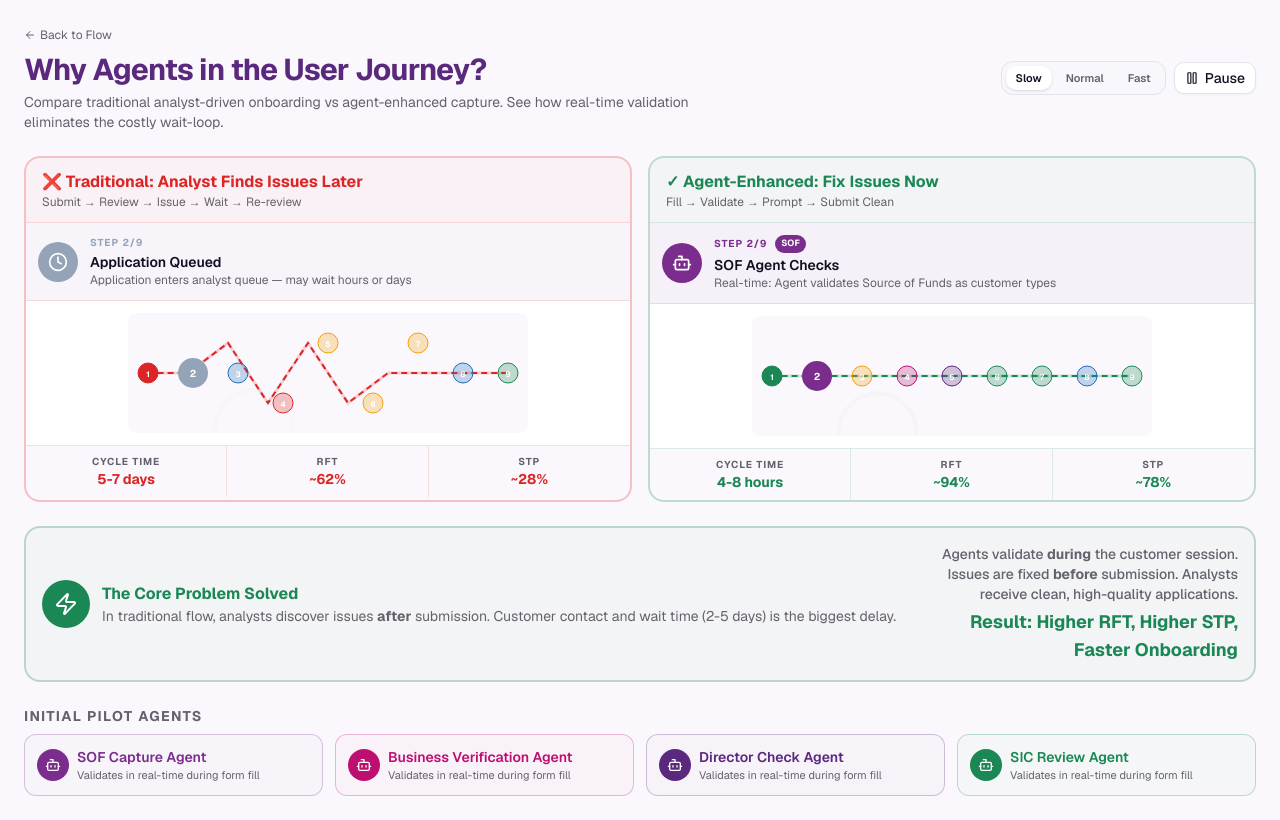
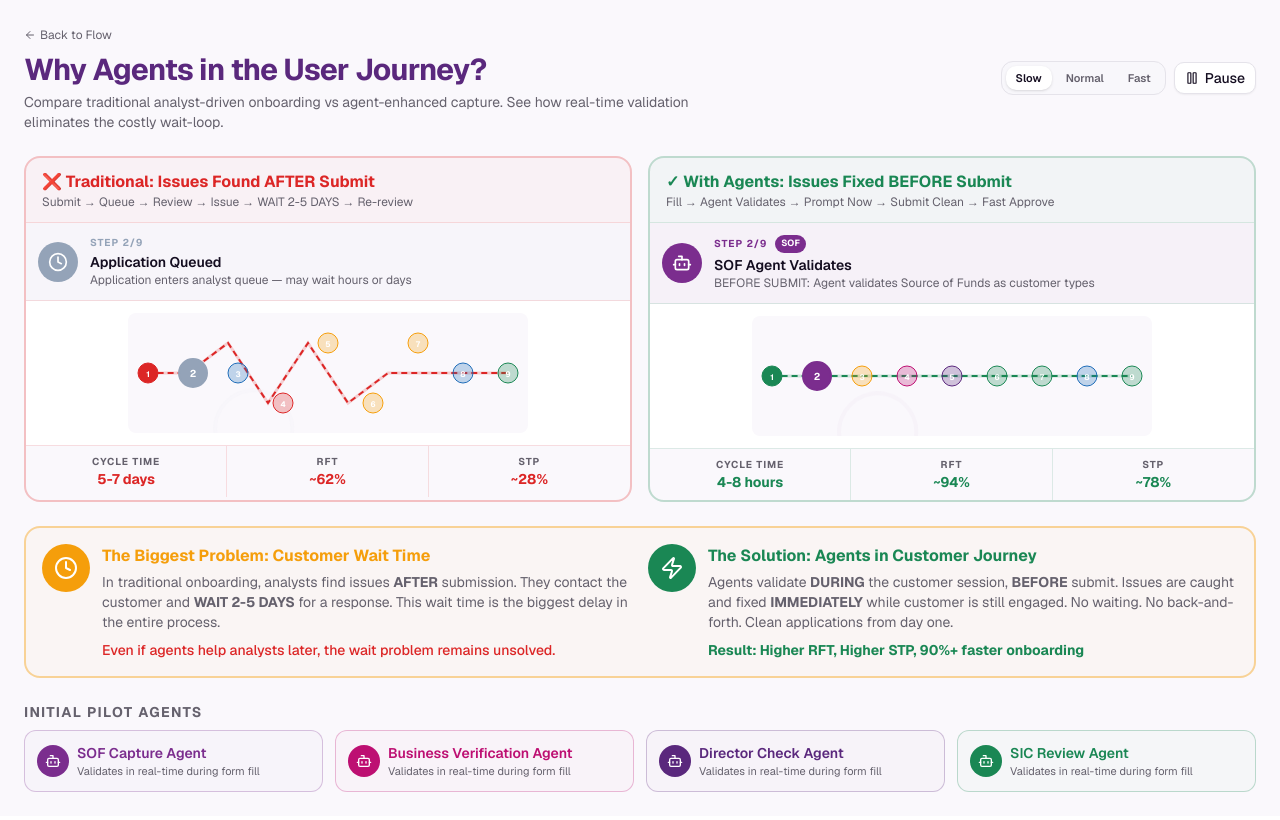
Before and after one commit to freakymind/commercial-onboarding-agentic, a Next.js app: page /capture in a window 1280 px wide. Built offline with nearby package versions, Linux system fonts and the light colour scheme.

Commit message:
feat: enhance traditional flow side-by-side comparison
Emphasize WAITING step, add agent validation labels, slow down animation.

```diff
--- a/components/user-journey-flow.tsx
+++ b/components/user-journey-flow.tsx
@@ -42,35 +42,35 @@ const PILOT_AGENTS = [
 
 /* ---------- Traditional journey steps (with waiting) ---------- */
 const TRADITIONAL_STEPS = [
-  { id: "t1", label: "Customer Submits", overlay: "Customer completes and submits application", type: "customer" },
+  { id: "t1", label: "Customer Submits", overlay: "Customer completes and submits application — NO validation during fill", type: "customer" },
   { id: "t2", label: "Application Queued", overlay: "Application enters analyst queue — may wait hours or days", type: "queue" },
   { id: "t3", label: "Analyst Reviews", overlay: "Analyst manually checks SOF, business details, directors, SIC codes", type: "analyst" },
-  { id: "t4", label: "Issue Found!", overlay: "Missing SOF documentation, director mismatch, invalid SIC code", type: "error" },
+  { id: "t4", label: "ISSUE FOUND!", overlay: "Missing SOF documentation, director mismatch, invalid SIC code — too late to fix instantly", type: "error" },
   { id: "t5", label: "Contact Customer", overlay: "Analyst emails/calls customer requesting missing information", type: "contact" },
-  { id: "t6", label: "WAITING...", overlay: "Customer may take 2-5 days to respond — analyst moves to other cases", type: "wait" },
-  { id: "t7", label: "Customer Responds", overlay: "Customer finally provides the requested information", type: "respond" },
+  { id: "t6", label: "⏳ WAITING 2-5 DAYS", overlay: "THE BIG PROBLEM: Customer may take 2-5 days to respond — analyst moves to other cases, case sits idle", type: "wait" },
+  { id: "t7", label: "Customer Responds", overlay: "Customer finally provides the requested information — days later", type: "respond" },
   { id: "t8", label: "Re-Review", overlay: "Analyst must re-review the updated application from scratch", type: "analyst" },
-  { id: "t9", label: "Approved", overlay: "Finally approved after 5-7 days total cycle time", type: "complete" },
+  { id: "t9", label: "Finally Approved", overlay: "Approved after 5-7 days total — most time was WAITING", type: "complete" },
 ]
 
-/* ---------- Agent-enhanced journey steps (real-time) ---------- */
+/* ---------- Agent-enhanced journey steps (real-time BEFORE submit) ---------- */
 const AGENT_STEPS = [
-  { id: "a1", label: "Customer Starts", overlay: "Customer begins filling the onboarding form", type: "customer" },
-  { id: "a2", label: "SOF Agent Checks", overlay: "Real-time: Agent validates Source of Funds as customer types", type: "agent", agentIdx: 0 },
-  { id: "a3", label: "Issue? Prompt Now!", overlay: "Missing info? Agent immediately prompts customer to fix it", type: "prompt" },
-  { id: "a4", label: "BizVerify Checks", overlay: "Real-time: Agent verifies company against Companies House", type: "agent", agentIdx: 1 },
-  { id: "a5", label: "Directors Checks", overlay: "Real-time: Agent cross-checks director details against registry", type: "agent", agentIdx: 2 },
-  { id: "a6", label: "SIC Agent Checks", overlay: "Real-time: Agent confirms SIC codes match declared activity", type: "agent", agentIdx: 3 },
-  { id: "a7", label: "Clean Submit", overlay: "All validated! Complete, high-quality application submitted", type: "success" },
-  { id: "a8", label: "Analyst Reviews", overlay: "Analyst receives pre-validated application — minimal effort", type: "analyst" },
-  { id: "a9", label: "Fast Approved!", overlay: "Approved in hours, not days — no back-and-forth needed", type: "complete" },
+  { id: "a1", label: "Customer Starts Form", overlay: "Customer begins filling onboarding form — AGENTS ACTIVE", type: "customer" },
+  { id: "a2", label: "SOF Agent Validates", overlay: "BEFORE SUBMIT: Agent validates Source of Funds as customer types", type: "agent", agentIdx: 0 },
+  { id: "a3", label: "Issue? Fix Now!", overlay: "Missing info? Agent prompts customer IMMEDIATELY — no waiting later", type: "prompt" },
+  { id: "a4", label: "BizVerify Validates", overlay: "BEFORE SUBMIT: Agent verifies company against Companies House in real-time", type: "agent", agentIdx: 1 },
+  { id: "a5", label: "Directors Validates", overlay: "BEFORE SUBMIT: Agent cross-checks director details against registry", type: "agent", agentIdx: 2 },
+  { id: "a6", label: "SIC Agent Validates", overlay: "BEFORE SUBMIT: Agent confirms SIC codes match declared activity", type: "agent", agentIdx: 3 },
+  { id: "a7", label: "Clean Application!", overlay: "All validated BEFORE submit! Complete, high-quality application ready", type: "success" },
+  { id: "a8", label: "Analyst Reviews", overlay: "Analyst receives PRE-VALIDATED application — no issues to chase", type: "analyst" },
+  { id: "a9", label: "Fast Approved!", overlay: "Approved in HOURS not days — NO customer wait time needed", type: "complete" },
 ]
 
-/* ---------- Speed options ---------- */
+/* ---------- Speed options (slower for better understanding) ---------- */
 const SPEEDS = [
-  { label: "Slow", ms: 3000 },
-  { label: "Normal", ms: 1800 },
-  { label: "Fast", ms: 900 },
+  { label: "Slow", ms: 4000 },
+  { label: "Normal", ms: 2500 },
+  { label: "Fast", ms: 1200 },
 ]
 
 /* ---------- Main component ---------- */
@@ -150,8 +150,8 @@ export function UserJourneyFlow() {
           <div className="mt-6 grid gap-4 lg:grid-cols-2">
             {/* Traditional Journey */}
             <JourneyPanel
-              title="Traditional: Analyst Finds Issues Later"
-              subtitle="Submit → Review → Issue → Wait → Re-review"
+              title="Traditional: Issues Found AFTER Submit"
+              subtitle="Submit → Queue → Review → Issue → WAIT 2-5 DAYS → Re-review"
               steps={TRADITIONAL_STEPS}
               currentIdx={tradStep}
               currentStep={tradCurrent}
@@ -163,8 +163,8 @@ export function UserJourneyFlow() {
 
             {/* Agent-Enhanced Journey */}
             <JourneyPanel
-              title="Agent-Enhanced: Fix Issues Now"
-              subtitle="Fill → Validate → Prompt → Submit Clean"
+              title="With Agents: Issues Fixed BEFORE Submit"
+              subtitle="Fill → Agent Validates → Prompt Now → Submit Clean → Fast Approve"
               steps={AGENT_STEPS}
               currentIdx={agentStep}
               currentStep={agentCurrent}
@@ -178,10 +178,31 @@ export function UserJourneyFlow() {
           {/* Key insight callout */}
           <div
             className="mt-6 rounded-xl border-2 p-4"
-            style={{ borderColor: `${NW.ok}44`, background: `${NW.ok}08` }}
+            style={{ borderColor: `${NW.warn}66`, background: `${NW.warn}08` }}
           >
-            <div className="flex flex-col gap-4 lg:flex-row lg:items-center">
-              <div className="flex items-center gap-3">
+            <div className="flex flex-col gap-4 lg:flex-row lg:items-start">
+              <div className="flex items-start gap-3 flex-1">
+                <div
+                  className="flex size-12 shrink-0 items-center justify-center rounded-full text-white"
+                  style={{ background: NW.warn }}
+                >
+                  <Clock className="size-6" />
+                </div>
+                <div>
+                  <h3 className="font-bold" style={{ color: NW.warn }}>
+                    The Biggest Problem: Customer Wait Time
+                  </h3>
+                  <p className="mt-1 text-sm text-muted-foreground">
+                    In traditional onboarding, analysts find issues <strong>AFTER</strong> submission.
+                    They contact the customer and <strong>WAIT 2-5 DAYS</strong> for a response.
+                    This wait time is the biggest delay in the entire process.
+                  </p>
+                  <p className="mt-2 text-sm font-medium" style={{ color: NW.error }}>
+                    Even if agents help analysts later, the wait problem remains unsolved.
+                  </p>
+                </div>
+              </div>
+              <div className="flex items-start gap-3 flex-1">
                 <div
                   className="flex size-12 shrink-0 items-center justify-center rounded-full text-white"
                   style={{ background: NW.ok }}
@@ -190,23 +211,17 @@ export function UserJourneyFlow() {
                 </div>
                 <div>
                   <h3 className="font-bold" style={{ color: NW.ok }}>
-                    The Core Problem Solved
+                    The Solution: Agents in Customer Journey
                   </h3>
-                  <p className="text-sm text-muted-foreground">
-                    In traditional flow, analysts discover issues <strong>after</strong> submission.
-                    Customer contact and wait time (2-5 days) is the biggest delay.
+                  <p className="mt-1 text-sm text-muted-foreground">
+                    Agents validate <strong>DURING</strong> the customer session, <strong>BEFORE</strong> submit.
+                    Issues are caught and fixed <strong>IMMEDIATELY</strong> while customer is still engaged.
+                    No waiting. No back-and-forth. Clean applications from day one.
+                  </p>
+                  <p className="mt-2 text-sm font-bold" style={{ color: NW.ok }}>
+                    Result: Higher RFT, Higher STP, 90%+ faster onboarding
                   </p>
                 </div>
-              </div>
-              <div className="flex-1 lg:text-right">
-                <p className="text-sm font-medium text-muted-foreground">
-                  Agents validate <strong>during</strong> the customer session.
-                  Issues are fixed <strong>before</strong> submission.
-                  Analysts receive clean, high-quality applications.
-                </p>
-                <p className="mt-1 text-lg font-bold" style={{ color: NW.ok }}>
-                  Result: Higher RFT, Higher STP, Faster Onboarding
-                </p>
               </div>
             </div>
           </div>
```
Also changed, not shown: capture-improved-1.png (added).
